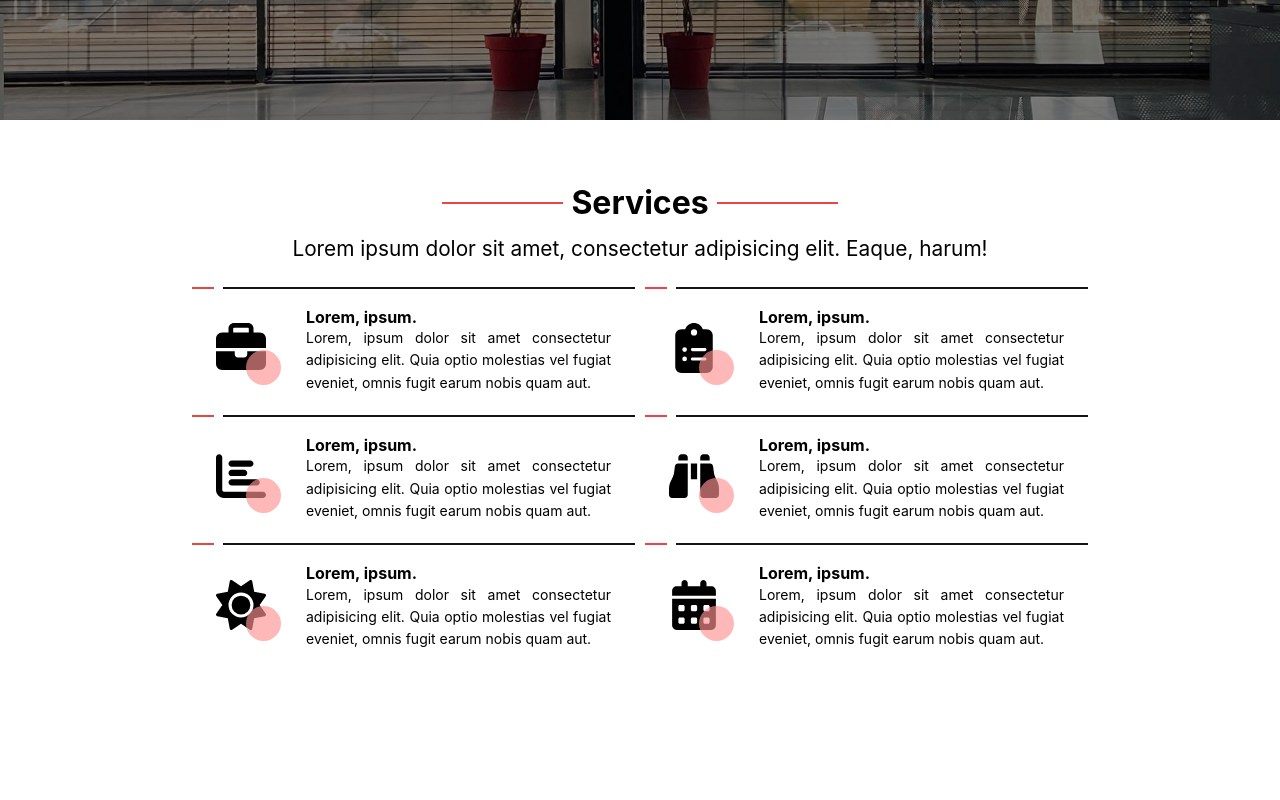
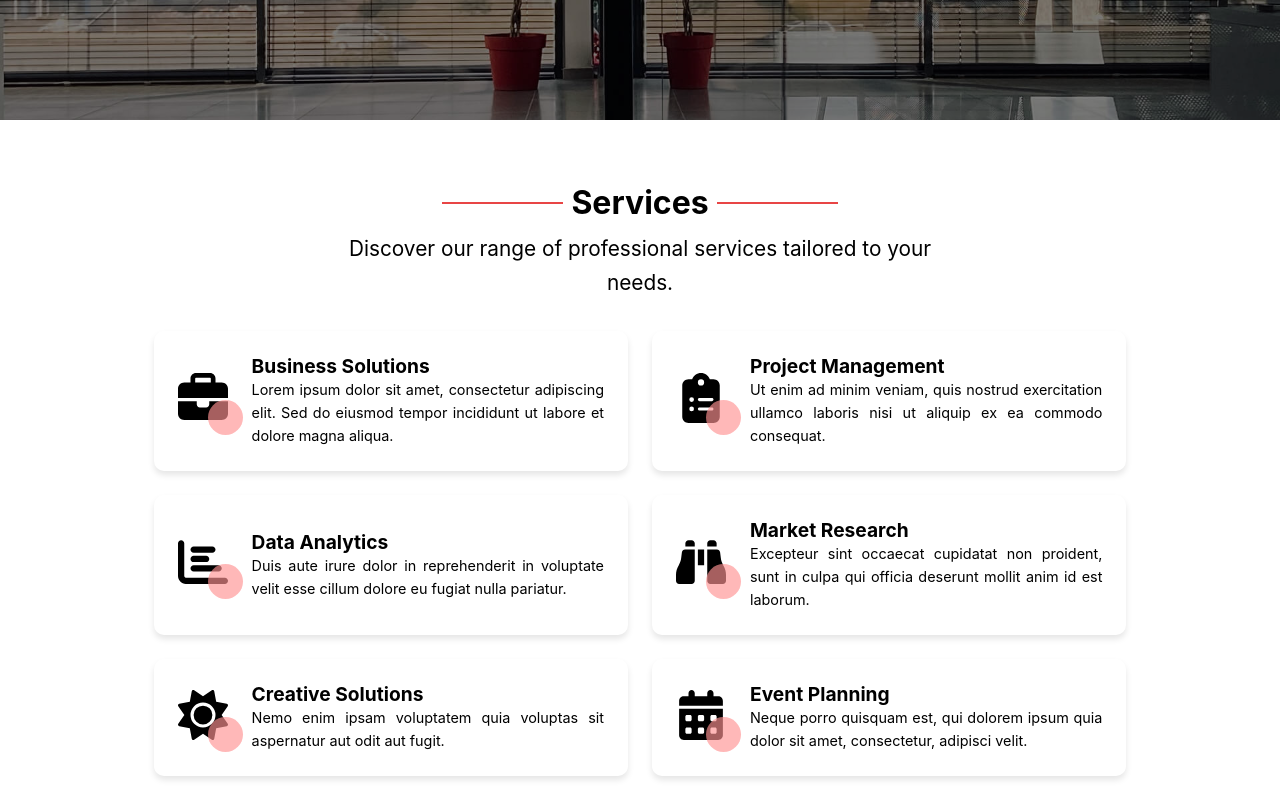
Before and after one commit to akashkurdekar7/parallax_website, a React (Vite) app: page / in a window 1280 px wide. Shown: the part 2280-3080 px from the top of the page. Built offline with nearby package versions, Linux system fonts and the light colour scheme.

Commit message:
services done

```diff
--- a/src/components/Services.jsx
+++ b/src/components/Services.jsx
@@ -10,93 +10,74 @@ import {
   faSun,
 } from "@fortawesome/free-solid-svg-icons";
 
+const servicesData = [
+  {
+    id: 1,
+    icon: faBriefcase,
+    title: "Business Solutions",
+    description:
+      "Lorem ipsum dolor sit amet, consectetur adipiscing elit. Sed do eiusmod tempor incididunt ut labore et dolore magna aliqua.",
+  },
+  {
+    id: 2,
+    icon: faClipboardList,
+    title: "Project Management",
+    description:
+      "Ut enim ad minim veniam, quis nostrud exercitation ullamco laboris nisi ut aliquip ex ea commodo consequat.",
+  },
+  {
+    id: 3,
+    icon: faChartBar,
+    title: "Data Analytics",
+    description:
+      "Duis aute irure dolor in reprehenderit in voluptate velit esse cillum dolore eu fugiat nulla pariatur.",
+  },
+  {
+    id: 4,
+    icon: faBinoculars,
+    title: "Market Research",
+    description:
+      "Excepteur sint occaecat cupidatat non proident, sunt in culpa qui officia deserunt mollit anim id est laborum.",
+  },
+  {
+    id: 5,
+    icon: faSun,
+    title: "Creative Solutions",
+    description:
+      "Nemo enim ipsam voluptatem quia voluptas sit aspernatur aut odit aut fugit.",
+  },
+  {
+    id: 6,
+    icon: faCalendarAlt,
+    title: "Event Planning",
+    description:
+      "Neque porro quisquam est, qui dolorem ipsum quia dolor sit amet, consectetur, adipisci velit.",
+  },
+];
+
 const Services = () => {
   return (
     <Wrapper id="services">
       <h1 className="title">Services</h1>
       <p className="subtitle">
-        Lorem ipsum dolor sit amet, consectetur adipisicing elit. Eaque, harum!
+        Discover our range of professional services tailored to your needs.
       </p>
-
       <List>
-        <Box>
-          <div className="icon-box">
-            <FontAwesomeIcon className="icon" icon={faBriefcase} />
-          </div>
-          <div className="content">
-            <h4>Lorem, ipsum.</h4>
-            <p>
-              Lorem, ipsum dolor sit amet consectetur adipisicing elit. Quia
-              optio molestias vel fugiat eveniet, omnis fugit earum nobis quam
-              aut.
-            </p>
-          </div>
-        </Box>
-        <Box>
-          <div className="icon-box">
-            <FontAwesomeIcon className="icon" icon={faClipboardList} />
-          </div>
-          <div className="content">
-            <h4>Lorem, ipsum.</h4>
-            <p>
-              Lorem, ipsum dolor sit amet consectetur adipisicing elit. Quia
-              optio molestias vel fugiat eveniet, omnis fugit earum nobis quam
-              aut.
-            </p>
-          </div>
-        </Box>
-        <Box>
-          <div className="icon-box">
-            <FontAwesomeIcon className="icon" icon={faChartBar} />
-          </div>
-          <div className="content">
-            <h4>Lorem, ipsum.</h4>
-            <p>
-              Lorem, ipsum dolor sit amet consectetur adipisicing elit. Quia
-              optio molestias vel fugiat eveniet, omnis fugit earum nobis quam
-              aut.
-            </p>
-          </div>
-        </Box>
-        <Box>
-          <div className="icon-box">
-            <FontAwesomeIcon className="icon" icon={faBinoculars} />
-          </div>
-          <div className="content">
-            <h4>Lorem, ipsum.</h4>
-            <p>
-              Lorem, ipsum dolor sit amet consectetur adipisicing elit. Quia
-              optio molestias vel fugiat eveniet, omnis fugit earum nobis quam
-              aut.
-            </p>
-          </div>
-        </Box>
-        <Box>
-          <div className="icon-box">
-            <FontAwesomeIcon className="icon" icon={faSun} />
-          </div>
-          <div className="content">
-            <h4>Lorem, ipsum.</h4>
-            <p>
-              Lorem, ipsum dolor sit amet consectetur adipisicing elit. Quia
-              optio molestias vel fugiat eveniet, omnis fugit earum nobis quam
-              aut.
-            </p>
-          </div>
-        </Box>
-        <Box>
-          <div className="icon-box">
-            <FontAwesomeIcon className="icon" icon={faCalendarAlt} />
-          </div>
-          <div className="content">
-            <h4>Lorem, ipsum.</h4>
-            <p>
-              Lorem, ipsum dolor sit amet consectetur adipisicing elit. Quia
-              optio molestias vel fugiat eveniet, omnis fugit earum nobis quam
-              aut.
-            </p>
-          </div>
-        </Box>
+        {servicesData.map(({ id, icon, title, description }) => (
+          <Box key={id}>
+            <div className="icon-box">
+              <FontAwesomeIcon
+                className="icon"
+                icon={icon}
+                aria-label={title}
+              />
+            </div>
+            <div className="content">
+              <h4>{title}</h4>
+              <p>{description}</p>
+            </div>
+          </Box>
+        ))}
       </List>
     </Wrapper>
   );
@@ -105,38 +86,35 @@ const Services = () => {
 const Wrapper = styled.section`
   height: auto;
   padding: 4rem 2rem;
+  text-align: center;
 
   .subtitle {
-    text-align: center;
+    max-width: 600px;
+    margin: 0 auto 2rem;
   }
 `;
 
 const List = styled.div`
-  padding: 1rem 10rem;
-  gap: 2rem;
   display: grid;
+  width: 80%;
+  place-self: center;
   grid-template-columns: 1fr 1fr;
-  grid-template-rows: 1fr 1fr 1fr;
-  gap: 10px 10px;
-  grid-template-areas:
-    "a b"
-    "c d"
-    "e f";
+  gap: 1.5rem;
 
-  .box1,
-  .box2 {
-    display: flex;
-    flex-direction: column;
-    gap: 2rem;
+  @media (max-width: 768px) {
+    grid-template-columns: repeat(auto-fit, minmax(200px, 1fr));
   }
 `;
 
 const Box = styled.div`
-  position: relative;
   display: flex;
   align-items: center;
-  gap: 2.5rem;
-  padding: 1rem 1.5rem;
+  gap: 1.5rem;
+  padding: 1.5rem;
+  background-color: rgba(255, 255, 255, 0.1);
+  border-radius: 10px;
+  box-shadow: 0 4px 6px rgba(0, 0, 0, 0.1);
+  transition: transform 0.3s ease-in-out;
 
   &::after {
     content: "";
@@ -158,23 +136,8 @@ const Box = styled.div`
     background-color: ${({ theme }) => theme.backgroundDark};
   }
 
-  &:nth-child(1) {
-    grid-area: a;
-  }
-  &:nth-child(2) {
-    grid-area: b;
-  }
-  &:nth-child(3) {
-    grid-area: c;
-  }
-  &:nth-child(4) {
-    grid-area: d;
-  }
-  &:nth-child(5) {
-    grid-area: e;
-  }
-  &:nth-child(6) {
-    grid-area: f;
+  &:hover {
+    transform: scale(1.05);
   }
 
   .icon-box {
@@ -192,23 +155,32 @@ const Box = styled.div`
       z-index: 2;
     }
   }
+
   .icon {
     width: 50px;
     height: 50px;
-    position: relative;
-    z-index: 1;
   }
+
   .content {
     text-align: left;
   }
+
   .content h4 {
     margin: 0;
+    font-size: 1.2rem;
   }
 
   .content p {
     margin: 0;
+    font-size: 0.9rem;
     text-align: justify;
-    font-size: 14px;
+  }
+
+  @media (max-width: 768px) {
+    flex-direction: column;
+    text-align: center;
+    padding: 1rem;
+    gap: 1rem;
   }
 `;
 
```
